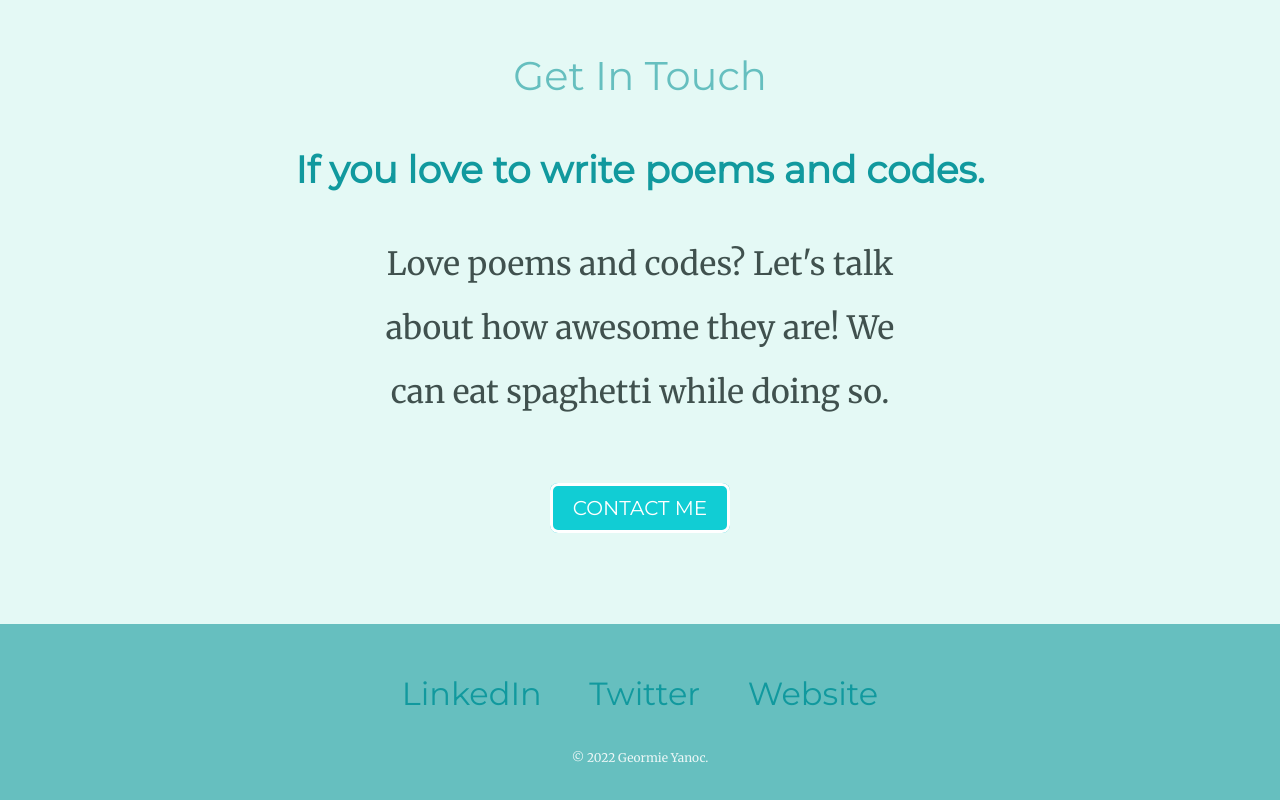
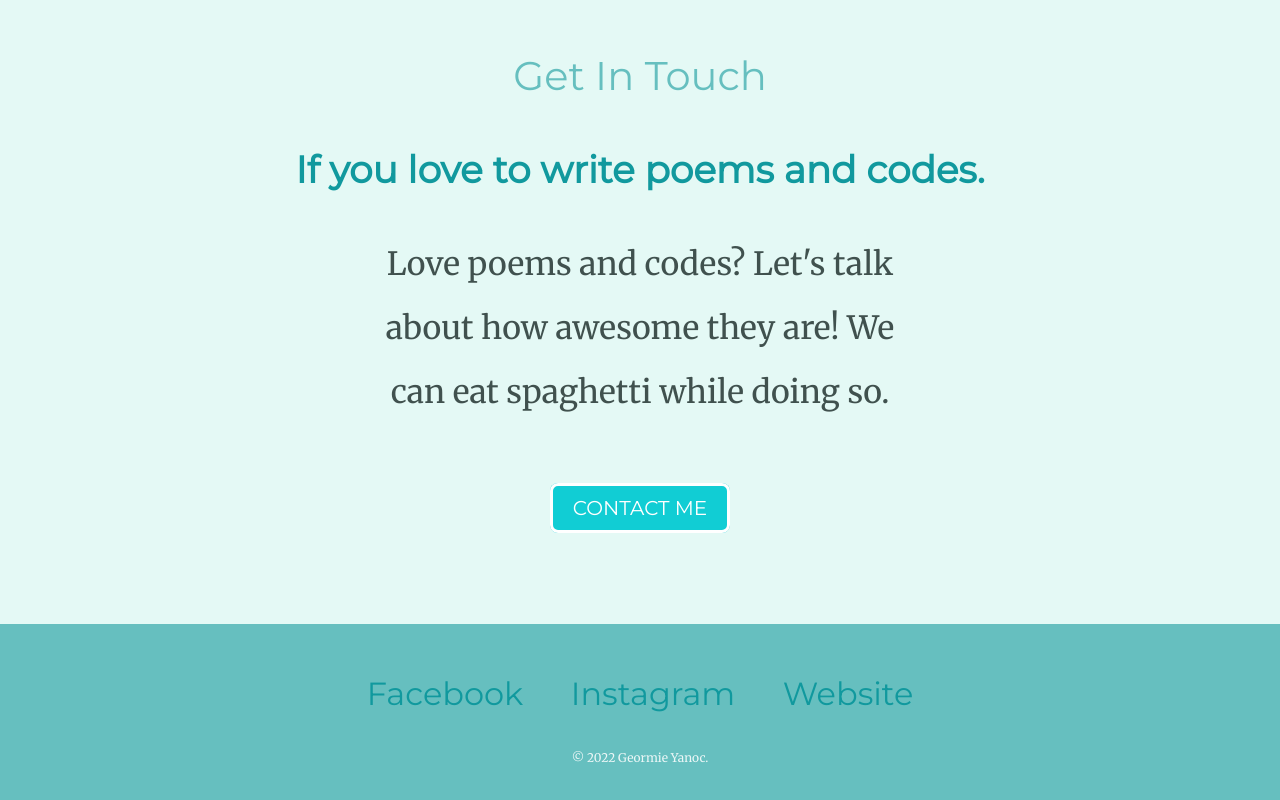
Before and after one commit to geormie/geormie-profile, a plain HTML site: page index.html in a window 1280 px wide. Shown: the part 2674-3474 px from the top of the page. Drawn offline with Linux system fonts and the light colour scheme.

Commit message:
Update index.html

```diff
--- a/index.html
+++ b/index.html
@@ -52,9 +52,9 @@
 
 
     <div class="bottom-container">
-      <a class="footer-link" href="https://www.linkedin.com/">LinkedIn</a>
-      <a class="footer-link" href="https://twitter.com/">Twitter</a>
-      <a class="footer-link" href="https://www.appbrewery.co/">Website</a>
+      <a class="footer-link" href="https://www.facebook.com/profile.php?id=100079656379035">Facebook</a>
+      <a class="footer-link" href="https://www.instagram.com/jbmontanes/">Instagram</a>
+      <a class="footer-link" href="https://balaybalakasoy.blogspot.com/search/label/J.B.%20Montanes">Website</a>
       <p class="copyright">© 2022 Geormie Yanoc.</p>
     </div>
 
```
